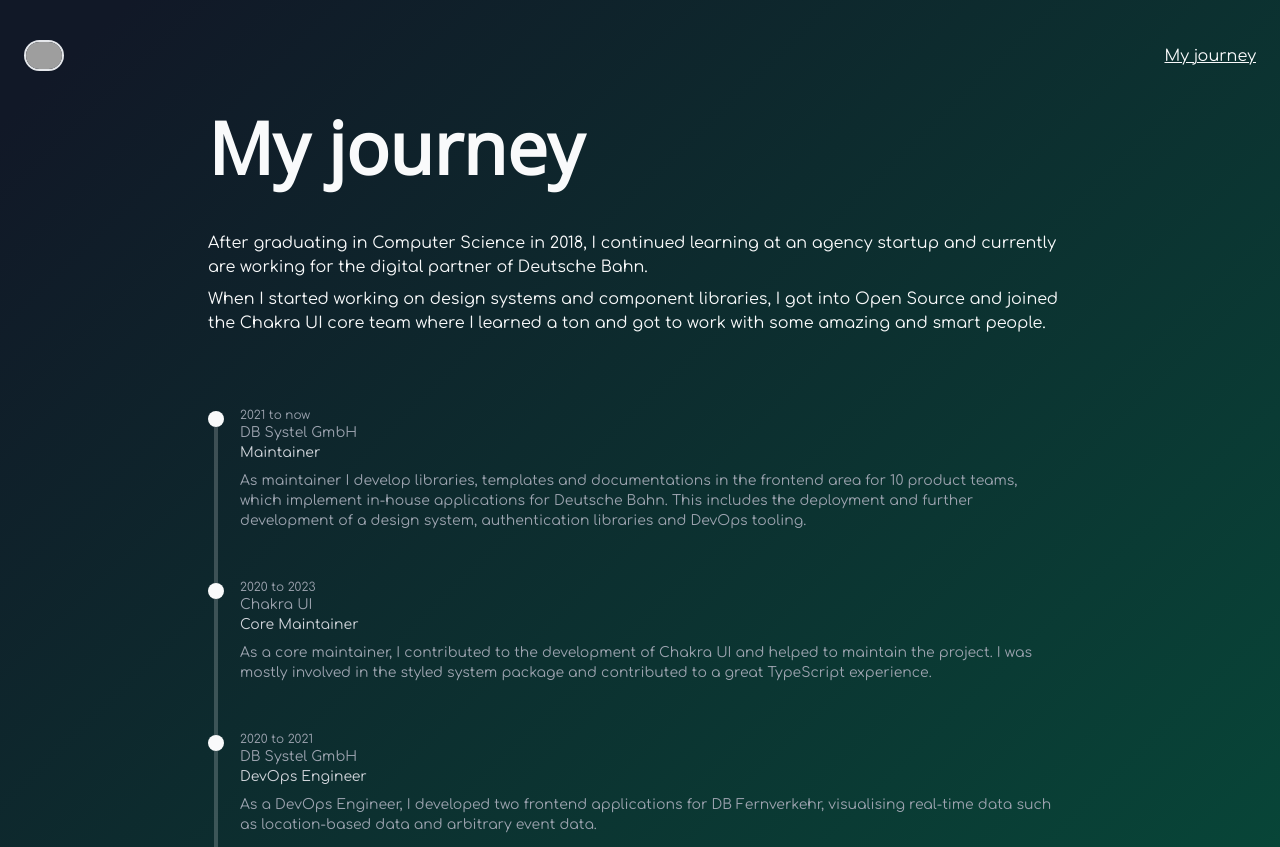
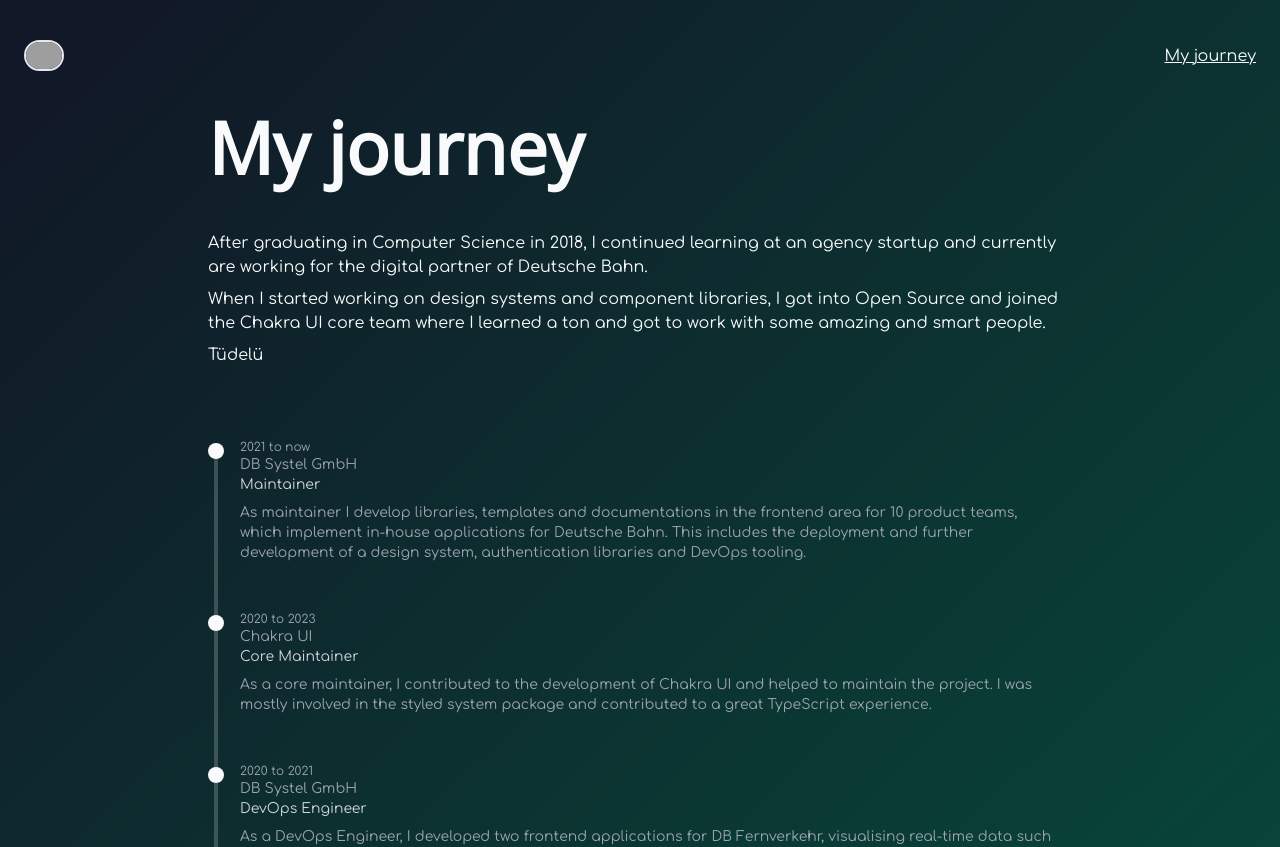
Before and after one commit to TimKolberger/kolberger.eu, a Next.js app: page /my-journey in a window 1280 px wide. Shown: the top 847 px of the page. Built offline with nearby package versions, Linux system fonts and the light colour scheme; grey boxes are pictures that could not be loaded.

Commit message:
feat: add nonsense text

```diff
--- a/src/app/my-journey/page.tsx
+++ b/src/app/my-journey/page.tsx
@@ -24,6 +24,7 @@
           <Link href="https://chakra-ui.com">Chakra UI</Link> core team where I
           learned a ton and got to work with some amazing and smart people.
         </p>
+        <p>Tüdelü</p>
       </div>
 
       <div className="max-w-60ch mx-auto">
```
